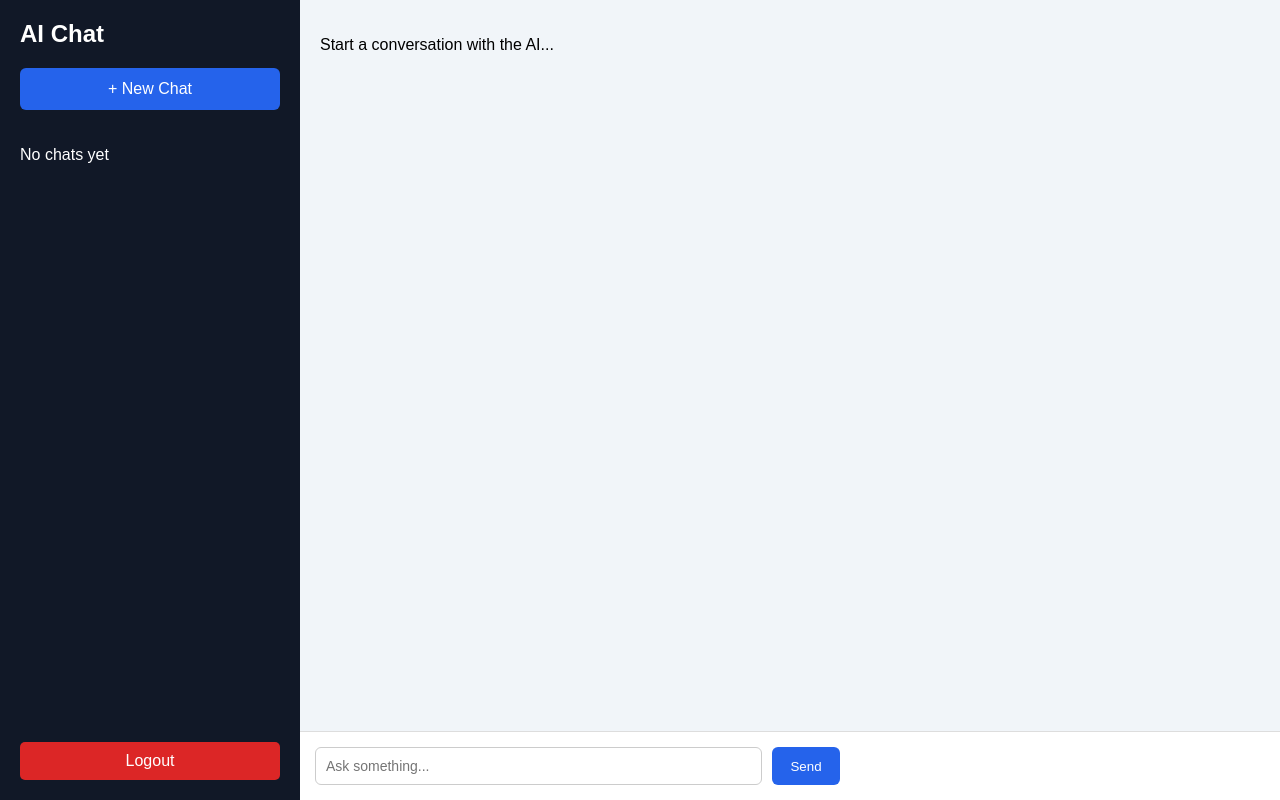
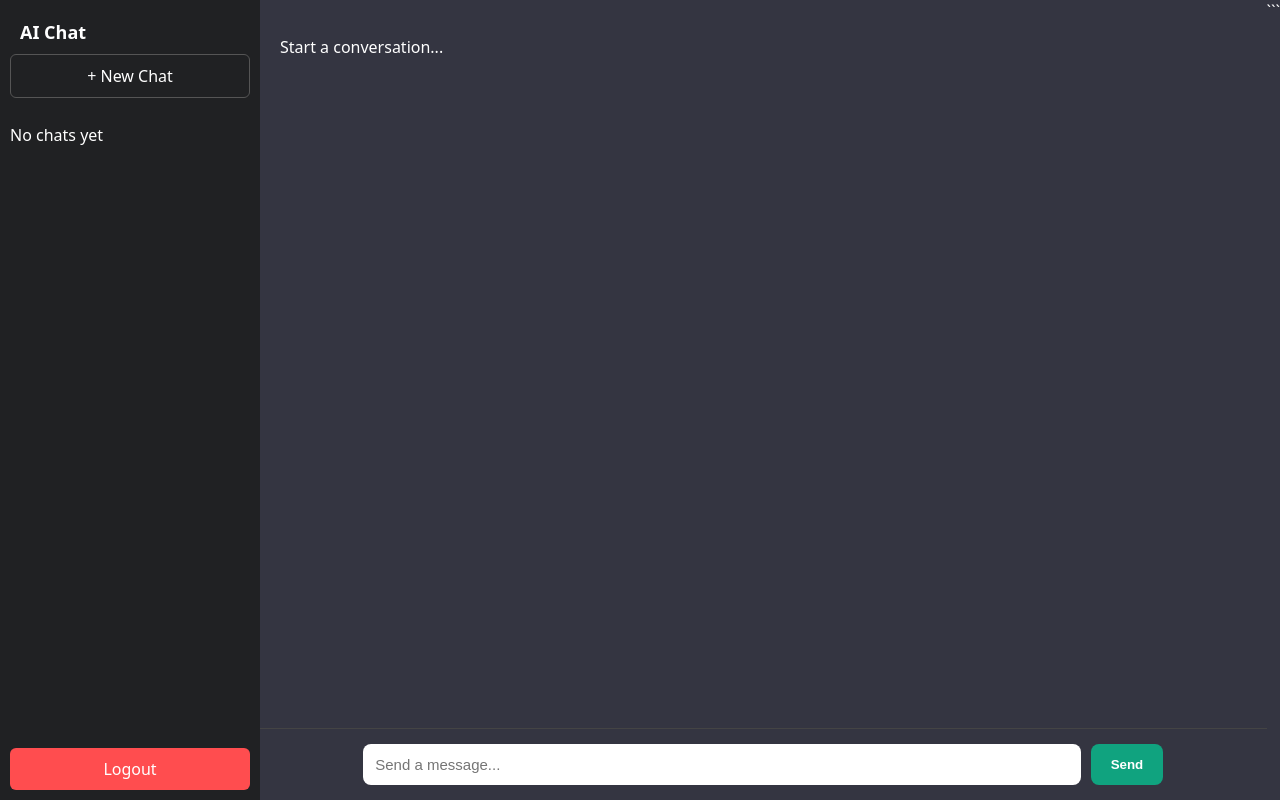
Before and after one commit to Ashutosh4136/AI_chatbot, a Django app: page / in a window 1280 px wide. Run offline with Django 5.2, Linux system fonts and the light colour scheme; the visitor is signed in with stand-in values (Sample User, id 1); data that the repository does not hold is empty.

Commit message:
update the html of chats

````diff
--- a/chats/templates/chats/chat.html
+++ b/chats/templates/chats/chat.html
@@ -1,43 +1,53 @@
 <!DOCTYPE html>
 <html>
 <head>
-<title>AI Chatbot</title>
+<title>AI Chat</title>
+
+<meta name="viewport" content="width=device-width, initial-scale=1.0">
 
 <style>
 
+/* GLOBAL */
+
+*{
+box-sizing:border-box;
+}
+
 body{
 margin:0;
-font-family:Arial, Helvetica, sans-serif;
+font-family:system-ui,-apple-system,BlinkMacSystemFont,"Segoe UI",Roboto;
 display:flex;
 height:100vh;
+background:#343541;
+color:white;
 }
 
 /* SIDEBAR */
 
 .sidebar{
 width:260px;
-background:#111827;
-color:white;
-padding:20px;
+background:#202123;
 display:flex;
 flex-direction:column;
+padding:10px;
 }
 
 .sidebar h2{
-margin-top:0;
+margin:10px;
+font-size:18px;
 }
 
 .new-chat{
-background:#2563eb;
-padding:12px;
+border:1px solid #555;
+padding:10px;
 border-radius:6px;
+cursor:pointer;
+margin-bottom:10px;
 text-align:center;
-cursor:pointer;
-margin-bottom:20px;
 }
 
 .new-chat:hover{
-background:#1d4ed8;
+background:#2a2b32;
 }
 
 .chat-list{
@@ -47,28 +57,41 @@ overflow-y:auto;
 
 .chat-item{
 padding:10px;
-background:#1f2937;
-margin-bottom:10px;
 border-radius:6px;
+margin-bottom:5px;
+display:flex;
+justify-content:space-between;
+align-items:center;
 cursor:pointer;
 }
 
 .chat-item:hover{
-background:#374151;
+background:#2a2b32;
+}
+
+.chat-item a{
+color:white;
+text-decoration:none;
+font-size:14px;
+}
+
+.delete{
+color:#ff4d4f;
+font-size:14px;
 }
 
 .logout{
-margin-top:20px;
+margin-top:auto;
+padding:10px;
+text-align:center;
+background:#ff4d4f;
+border-radius:6px;
+text-decoration:none;
 color:white;
-text-decoration:none;
-padding:10px;
-background:#dc2626;
-border-radius:5px;
-text-align:center;
 }
 
 .logout:hover{
-background:#b91c1c;
+background:#cc3a3c;
 }
 
 /* CHAT AREA */
@@ -77,87 +100,125 @@ background:#b91c1c;
 flex:1;
 display:flex;
 flex-direction:column;
-background:#f1f5f9;
 }
 
 /* MESSAGE AREA */
 
 .messages{
 flex:1;
+overflow-y:auto;
 padding:20px;
-overflow-y:auto;
 display:flex;
 flex-direction:column;
+gap:20px;
 }
 
-/* MESSAGE BUBBLES */
+/* MESSAGE ROW */
+
+.message-row{
+display:flex;
+gap:12px;
+}
+
+/* AVATAR */
+
+.avatar{
+width:35px;
+height:35px;
+border-radius:50%;
+display:flex;
+align-items:center;
+justify-content:center;
+font-weight:bold;
+}
+
+.user-avatar{
+background:#2563eb;
+}
+
+.bot-avatar{
+background:#10a37f;
+}
+
+/* MESSAGE BUBBLE */
 
 .message{
-max-width:60%;
-padding:12px;
-border-radius:10px;
-margin-bottom:15px;
-word-wrap:break-word;
+background:#444654;
+padding:12px 15px;
+border-radius:8px;
+max-width:700px;
+line-height:1.6;
+font-size:15px;
 }
 
-.user{
-background:#2563eb;
-color:white;
-margin-left:auto;
+/* USER STYLE */
+
+.user-row{
+flex-direction:row-reverse;
 }
 
-.bot{
-background:white;
-border:1px solid #ddd;
+.user-row .message{
+background:#2563eb;
 }
 
-/* INPUT AREA */
+/* INPUT */
 
 .input-area{
-display:flex;
+border-top:1px solid #444;
 padding:15px;
-background:white;
-border-top:1px solid #ddd;
+background:#343541;
 }
 
-.input-area input{
-flex:1;
-padding:10px;
-border-radius:6px;
-border:1px solid #ccc;
-font-size:14px;
+.input-box{
+max-width:800px;
+margin:auto;
+display:flex;
+gap:10px;
 }
 
-.input-area button{
-margin-left:10px;
-padding:10px 18px;
+.input-box input{
+flex:1;
+padding:12px;
+border-radius:8px;
 border:none;
-background:#2563eb;
-color:white;
-border-radius:6px;
-cursor:pointer;
+outline:none;
+font-size:15px;
 }
 
-.input-area button:hover{
-background:#1d4ed8;
-}
-.chat-item{
-padding:10px;
-background:#1f2937;
-margin-bottom:10px;
-border-radius:6px;
-display:flex;
-justify-content:space-between;
-align-items:center;
+.input-box button{
+background:#10a37f;
+border:none;
+padding:12px 20px;
+border-radius:8px;
+cursor:pointer;
+color:white;
+font-weight:bold;
 }
 
-.chat-item a{
-color:white;
-text-decoration:none;
+.input-box button:hover{
+background:#0d8f6f;
+}
+
+/* TYPING */
+
+#typing{
+opacity:0.7;
+font-style:italic;
+}
+
+/* MOBILE */
+
+@media(max-width:800px){
+
+.sidebar{
+display:none;
+}
+
 }
 
 </style>
 </head>
+
 
 <body>
 
@@ -168,20 +229,26 @@ text-decoration:none;
 <h2>AI Chat</h2>
 
 <a href="/new/" style="text-decoration:none;color:white;">
-<div class="new-chat">
-+ New Chat
-</div>
+<div class="new-chat">+ New Chat</div>
 </a>
 
 <div class="chat-list">
 
 {% for s in sessions %}
 
-<a href="/chat/{{ s.id }}/" style="text-decoration:none;color:white;">
 <div class="chat-item">
+
+<a href="/chat/{{ s.id }}/">
 {{ s.title }}
+</a>
+
+<a href="/delete/{{ s.id }}/"
+class="delete"
+onclick="return confirm('Delete chat?');">
+✕
+</a>
+
 </div>
-</a>
 
 {% empty %}
 
@@ -197,11 +264,12 @@ Logout
 
 </div>
 
+
 <!-- CHAT AREA -->
 
 <div class="chat-container">
 
-<div class="messages">
+<div class="messages" id="messages">
 
 {% if messages %}
 
@@ -209,14 +277,26 @@ Logout
 
 {% if message.role == "user" %}
 
-<div class="message user">
+<div class="message-row user-row">
+
+<div class="avatar user-avatar">U</div>
+
+<div class="message">
 {{ message.content }}
+</div>
+
 </div>
 
 {% else %}
 
-<div class="message bot">
+<div class="message-row">
+
+<div class="avatar bot-avatar">AI</div>
+
+<div class="message">
 {{ message.content }}
+</div>
+
 </div>
 
 {% endif %}
@@ -225,20 +305,25 @@ Logout
 
 {% else %}
 
-<p>Start a conversation with the AI...</p>
+<p>Start a conversation...</p>
 
 {% endif %}
 
 </div>
 
+
+<!-- INPUT -->
+
 <form method="POST" class="input-area">
 
 {% csrf_token %}
 
+<div class="input-box">
+
 <input
 type="text"
 name="message"
-placeholder="Ask something..."
+placeholder="Send a message..."
 required
 >
 
@@ -246,30 +331,63 @@ required
 Send
 </button>
 
-<div class="chat-list">
-
-{% for s in sessions %}
-
-<div class="chat-item">
-
-<a href="/chat/{{ s.id }}/" style="text-decoration:none;color:white;">
-{{ s.title }}
-</a>
-
-<a href="/delete/{{ s.id }}/"
-style="float:right;color:red;text-decoration:none;"
-onclick="return confirm('Delete this chat?');">
-✖
-</a>
-
 </div>
 
-{% endfor %}
-
-</div>
 </form>
 
 </div>
 
+
+<script>
+
+const messages = document.getElementById("messages");
+const form = document.querySelector("form");
+const input = document.querySelector("input");
+
+
+/* AUTO SCROLL */
+
+function scrollBottom(){
+messages.scrollTop = messages.scrollHeight;
+}
+
+scrollBottom();
+
+
+/* TYPING EFFECT */
+
+form.addEventListener("submit",function(){
+
+const text = input.value;
+
+const userRow = document.createElement("div");
+userRow.className="message-row user-row";
+
+userRow.innerHTML = `
+<div class="avatar user-avatar">U</div>
+<div class="message">${text}</div>
+`;
+
+messages.appendChild(userRow);
+
+
+const typing = document.createElement("div");
+typing.className="message-row";
+typing.id="typing";
+
+typing.innerHTML=`
+<div class="avatar bot-avatar">AI</div>
+<div class="message">AI is typing...</div>
+`;
+
+messages.appendChild(typing);
+
+scrollBottom();
+
+});
+
+</script>
+
 </body>
 </html>
+```
````
